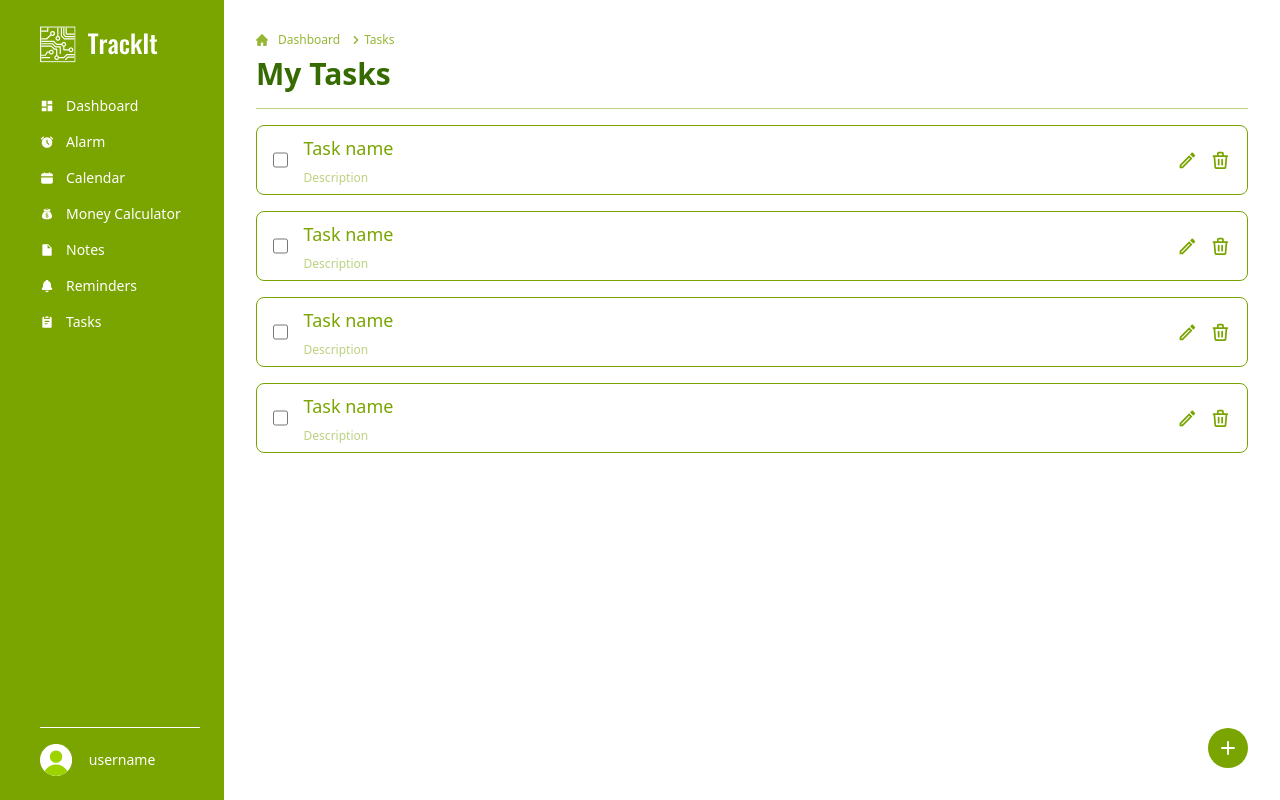
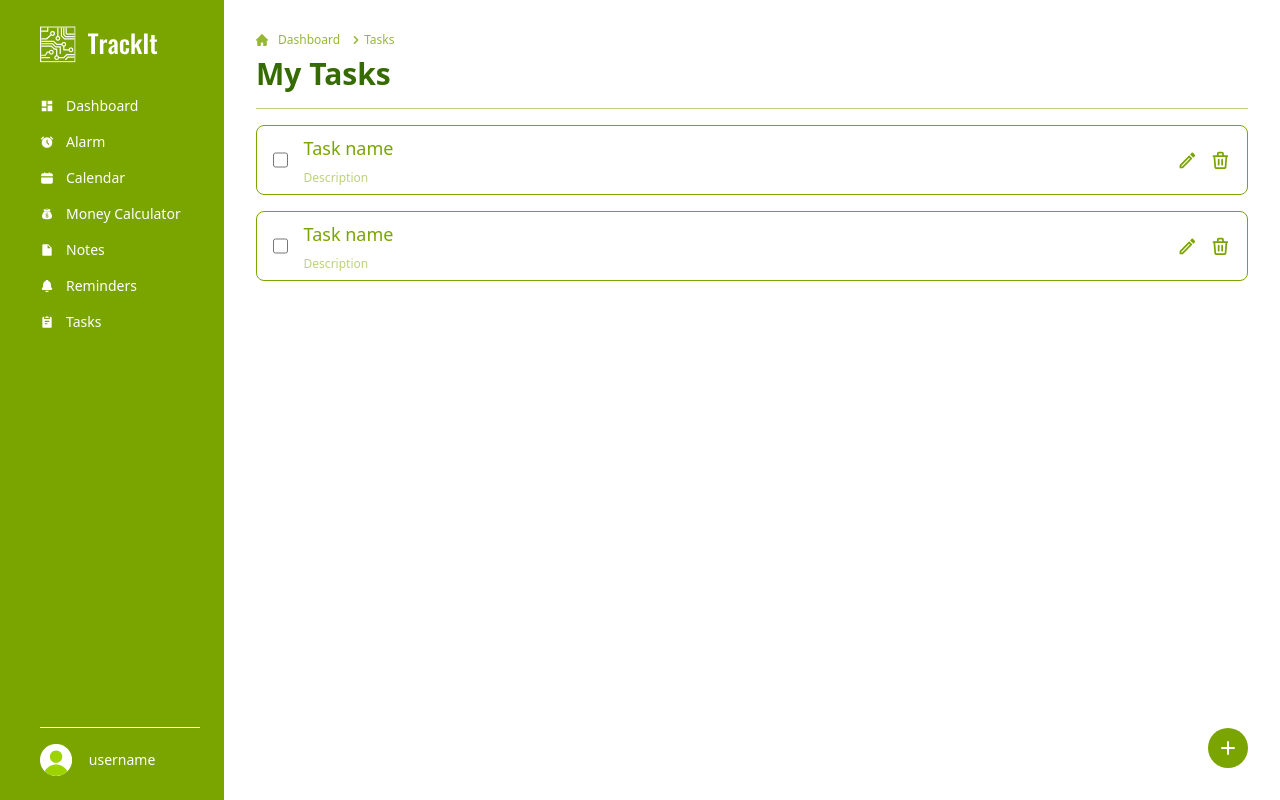
Before and after one commit to allsyalwaa/TrackIt, a React (Vite) app: page /tasks in a window 1280 px wide. Built offline with nearby package versions, Linux system fonts and the light colour scheme.

Commit message:
refactor: Update SecTasks component to use dynamic data for tasks

```diff
--- a/src/components/section/SecTasks.jsx
+++ b/src/components/section/SecTasks.jsx
@@ -4,7 +4,20 @@ import CardTasks from "../ui/CardTasks";
 
 import { useState } from "react";
 
-export default function SecTasks() {
+export default function SecTasks({
+  data = [
+    {
+      id: 1,
+      name: "Task name",
+      description: "Description",
+    },
+    {
+      id: 2,
+      name: "Task name",
+      description: "Description",
+    },
+  ],
+}) {
   const [isTaskPopupOpen, setIsTaskPopupOpen] = useState(false);
 
   const handleOpenTaskPopup = () => {
@@ -20,10 +33,9 @@ export default function SecTasks() {
       <div className="text-3xl font-bold text-secondary">My Tasks</div>
       <hr className="mt-4 border-t border-primary/50" />
       <div className="mt-4 flex flex-col gap-4">
-        <CardTasks text1="Task name" text2="Description" />
-        <CardTasks text1="Task name" text2="Description" />
-        <CardTasks text1="Task name" text2="Description" />
-        <CardTasks text1="Task name" text2="Description" />
+        {data.map((task) => (
+          <CardTasks key={task.id} text1={task.name} text2={task.description} />
+        ))}
       </div>
       <button
         onClick={handleOpenTaskPopup}
```
